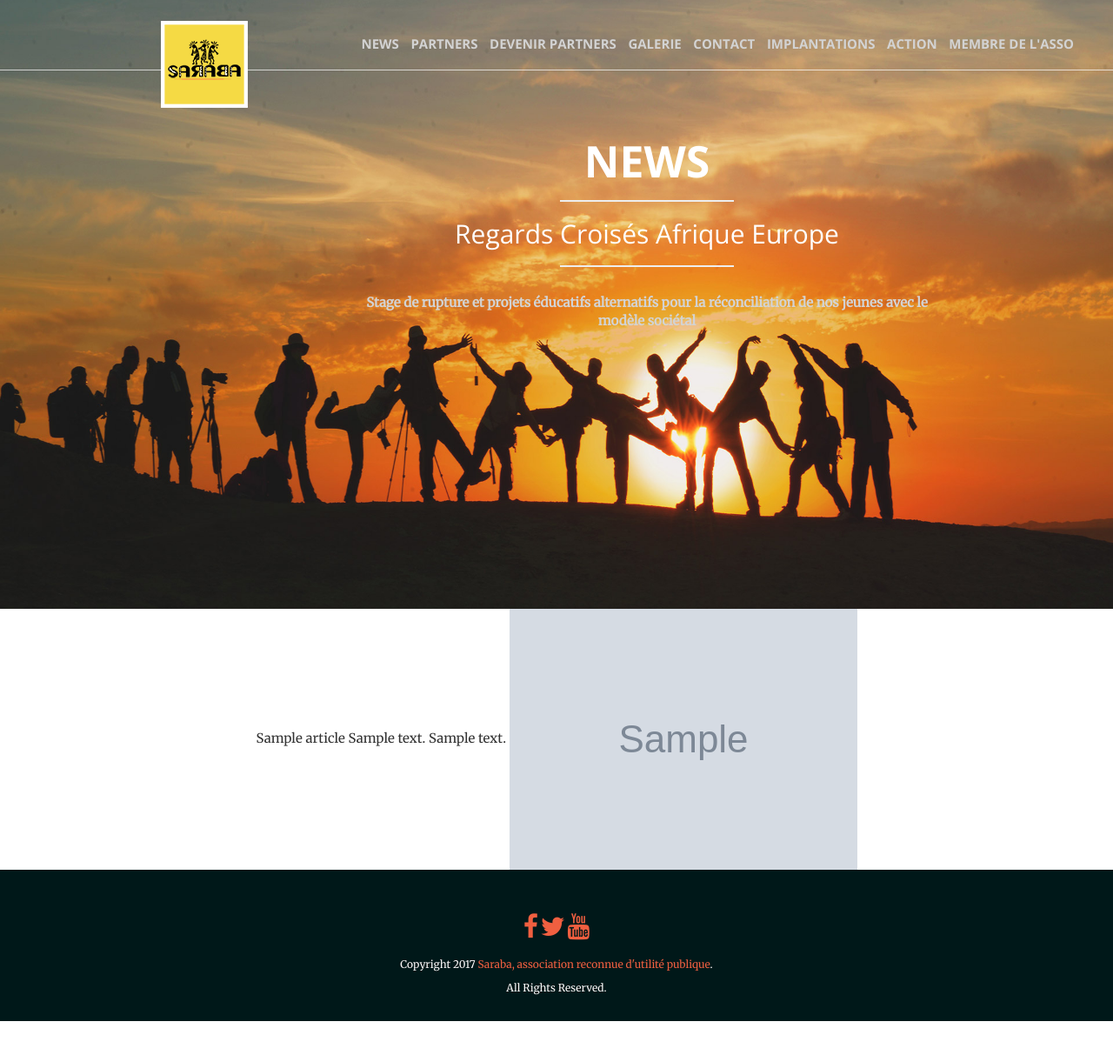
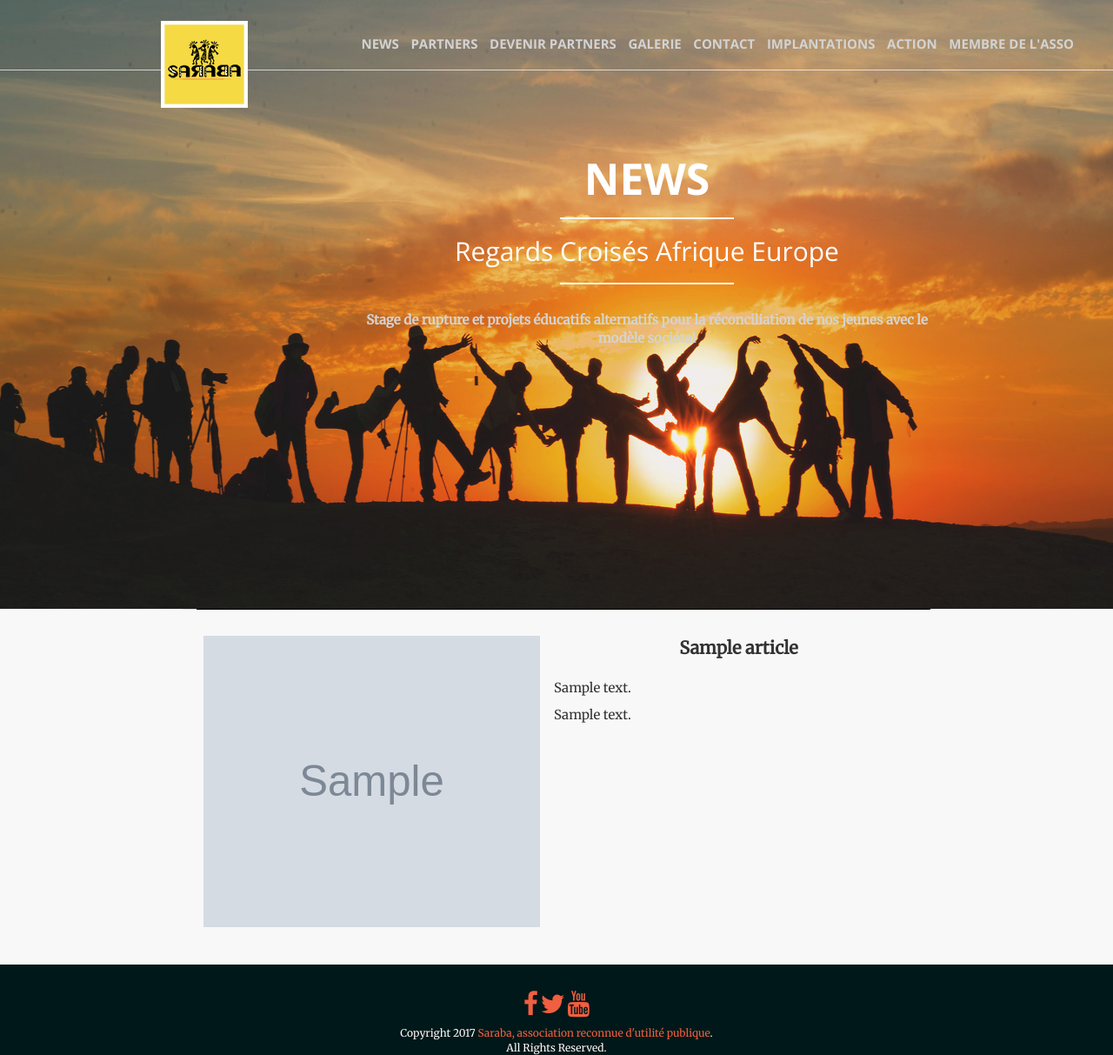
Before and after one commit to adrirka/FinalProject, a PHP site: template Saraba/templates/article_list.html.twig in a window 1280 px wide. Shown: the whole page at 87% size. Before the commit the page ends 1174 px from the top, so only its background shows below. Run offline with PHP 8.4, Linux system fonts and the light colour scheme; the template is opened without the code that fills it: most values are stand-ins (such as "Sample title", 1, 10 or a date in 2020); grey boxes marked "Sample" are stand-in pictures; some libraries are stand-ins or nearby versions.

Commit message:
Page news
Page news presque fini en style

```diff
--- a/Saraba/templates/article_list.html.twig
+++ b/Saraba/templates/article_list.html.twig
@@ -4,17 +4,26 @@
 {% block content %}
 
    {% for article in articles %}
-        <tr>
-            <td>{{ article.title }}</td>
-            <td>{{ article.content }}</td>
-            <td>{{ article.shortContent }}</td>
-            <td><img src="{{ asset('img/' ~ article.img) }}"></td>
-            <td>
+        <table class="table">
+            <th>
+                <td>
+                    <img src="{{ asset('img/' ~ article.img) }}" max-width="400" height="350">
+                </td>
+                <td>
+                    <article>
+                        <p><b>{{ article.title }}</b></p>
+                    </article>
+                    <article>
+                        {{ article.content }}
+                    </article>
+                    <article>
+                        {{ article.content }}
+                    </article>
+                </td>
+            </th>
+        </table>
 
-        </tr>
-        {% if not loop.last %}
-        <hr>
-        {% endif %}
+
     {% else %}
         <tr>
             <td colspan="4" align="center">Aucun Résultat</td>
@@ -22,3 +31,10 @@
     {% endfor %}
 
 {% endblock %}
+
+
+{% block stylesheets %}
+    {{ parent() }}
+<link rel="stylesheet" href="{{ asset('css/contactinfo.css') }}">
+<link rel="stylesheet" href="{{ asset('css/news.css') }}">
+{% endblock %}
--- /dev/null
+++ b/Saraba/web/css/news.css
@@ -0,0 +1,33 @@
+td{
+    padding-top:1rem;
+    text-align: left;
+    width: 85rem;
+}
+
+article{
+    text-align: left;
+    padding-bottom: 1rem;
+}
+
+body{
+    background: #f8f8f8;
+}
+main{
+        background: #f8f8f8
+
+}
+.table{
+    border: blue;
+}
+
+article b{
+    font-size: 2rem;
+}
+article p{
+    text-align: center;
+}
+
+.table>tbody>tr>td{
+    border-top: 1px solid black;
+    padding-top: 3rem;
+}
```
Also changed, not shown: Saraba/nbproject/private/private.xml (+25 -22 lines).
